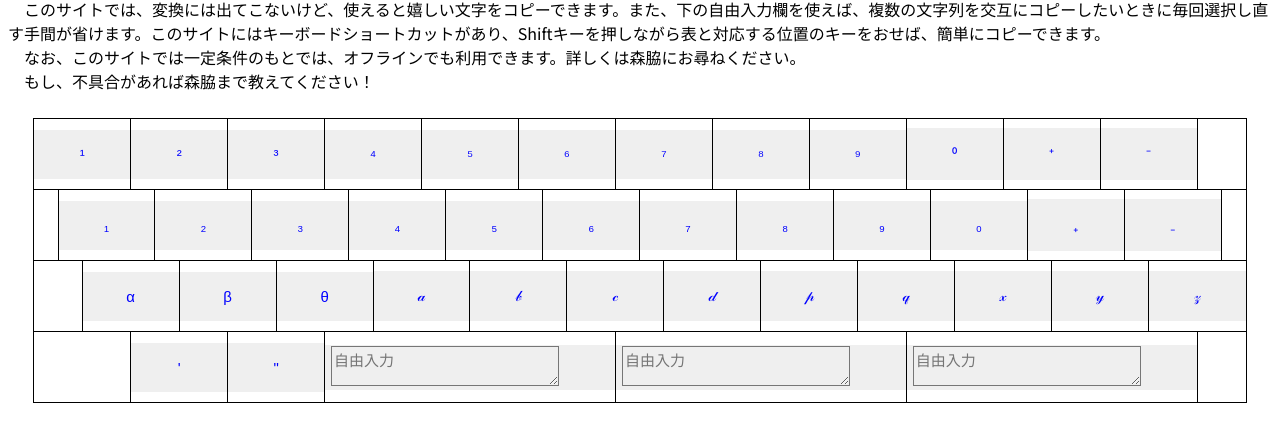
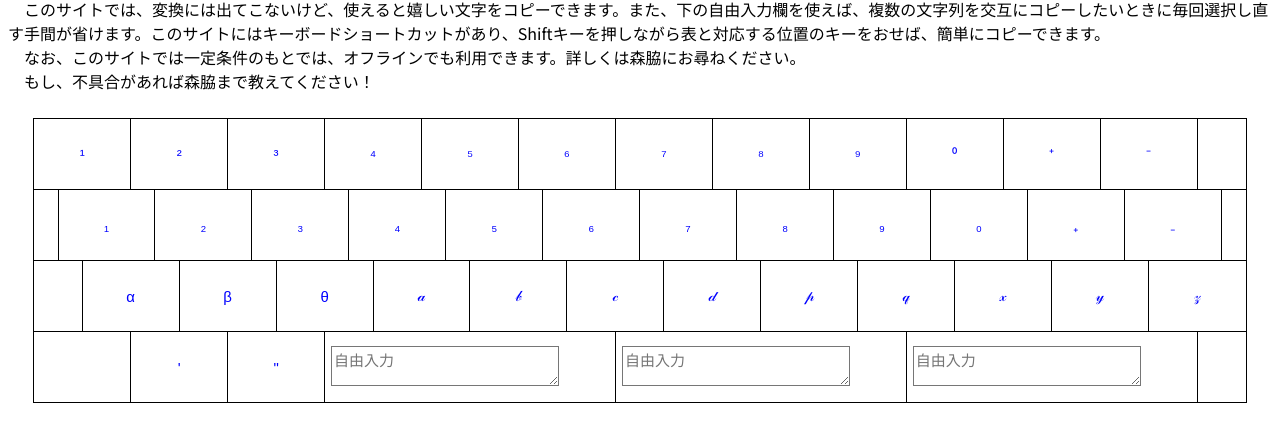
Before and after one commit to moriwakiren-fucc/train-info, a plain HTML site: page copy_and_paste/index.html in a window 1280 px wide. Shown: the part 116-558 px from the top of the page. Drawn offline with Linux system fonts and the light colour scheme.

Commit message:
Update index.html

```diff
--- a/copy_and_paste/index.html
+++ b/copy_and_paste/index.html
@@ -35,6 +35,7 @@
                 text-align: center;
                 vertical-align: middle;
                 width: 100%;
+                background-color: #00000000;
                 color: #0000FF;
                 border: none;
                 font-size: 15px;
```
